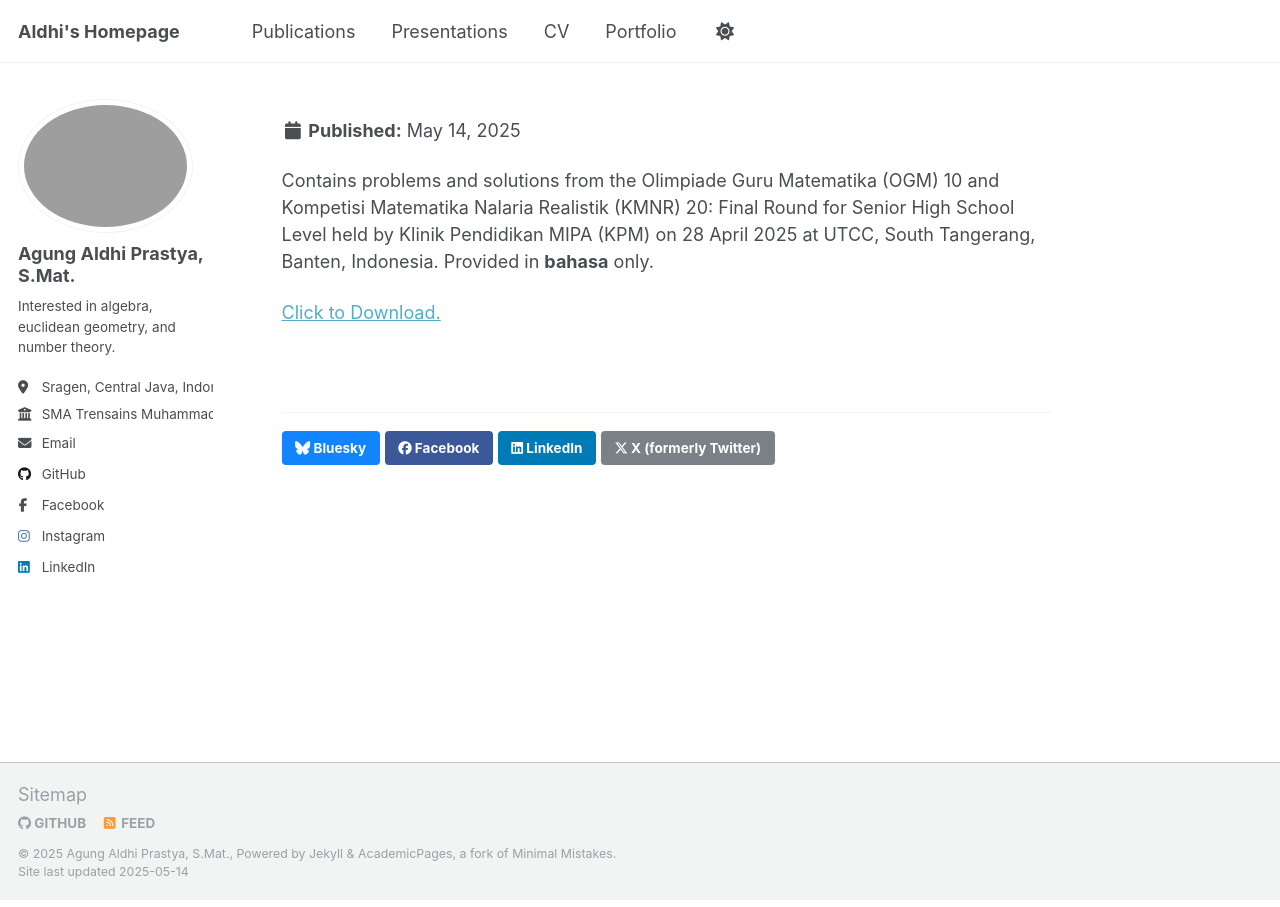
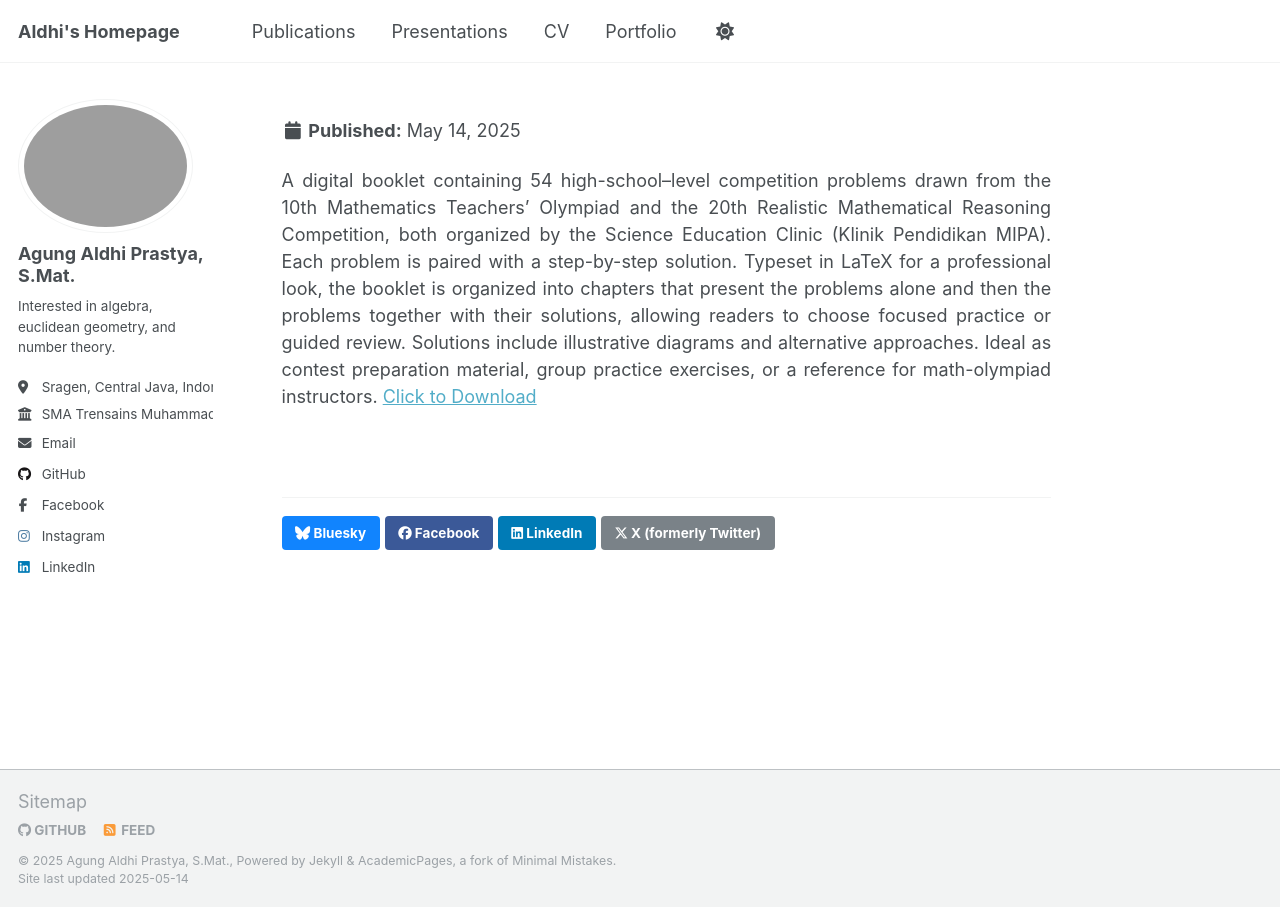
Before and after one commit to agung-aldhi-prastya/agung-aldhi-prastya.github.io, a Jekyll site: the page built from _portfolio/portfolio-1.md, in a window 1280 px wide. Built offline with Jekyll 4.4.1, drawn with Linux system fonts in a browser that asks for light colours.

Commit message:
Update portfolio-1.md

```diff
--- a/_portfolio/portfolio-1.md
+++ b/_portfolio/portfolio-1.md
@@ -1,12 +1,13 @@
 ---
 title: "Booklet KMNR 20 dan OGM 10 SMA Babak Final 2025"
-excerpt: <p align="justify"> "A digital booklet containing 54 high-school–level competition problems drawn from the 10th Mathematics Teachers’ Olympiad and the 20th Realistic Mathematical Reasoning Competition, both organized by the Science Education Clinic (Klinik Pendidikan MIPA). Each problem is paired with a step-by-step solution. Typeset in LaTeX for a professional look, the booklet is organized into chapters that present the problems alone and then the problems together with their solutions, allowing readers to choose focused practice or guided review. Solutions include illustrative diagrams and alternative approaches. Ideal as contest preparation material, group practice exercises, or a reference for math-olympiad instructors.
-<br/><img src='/images/500x300.png'>" </p>
+excerpt: Contains problems and solutions from the Olimpiade Guru Matematika 10 and Kompetisi Matematika Nalaria Realistik 20: Final Rounds held by Klinik Pendidikan MIPA (KPM). Provided in **bahasa** only.
+<br/><img src='/images/500x300.png'>"
 collection: portfolio
 date: 2025-05-14
 ---
 
-Contains problems and solutions from the Olimpiade Guru Matematika (OGM) 10 and Kompetisi Matematika Nalaria Realistik (KMNR) 20: Final Round for Senior High School Level held by Klinik Pendidikan MIPA (KPM) on 28 April 2025 at UTCC, South Tangerang, Banten, Indonesia. Provided in **bahasa** only.
+<p align="justify">
+A digital booklet containing 54 high-school–level competition problems drawn from the 10th Mathematics Teachers’ Olympiad and the 20th Realistic Mathematical Reasoning Competition, both organized by the Science Education Clinic (Klinik Pendidikan MIPA). Each problem is paired with a step-by-step solution. Typeset in LaTeX for a professional look, the booklet is organized into chapters that present the problems alone and then the problems together with their solutions, allowing readers to choose focused practice or guided review. Solutions include illustrative diagrams and alternative approaches. Ideal as contest preparation material, group practice exercises, or a reference for math-olympiad instructors.
 
-
-<a href="https://drive.google.com/file/d/1SRPT3xdZL53eK8BTe9akqeerqpZfUb-5/view?usp=sharing" download>Click to Download.</a>
+<a href="https://drive.google.com/file/d/1SRPT3xdZL53eK8BTe9akqeerqpZfUb-5/view?usp=sharing" download>Click to Download</a>
+</p>
```
